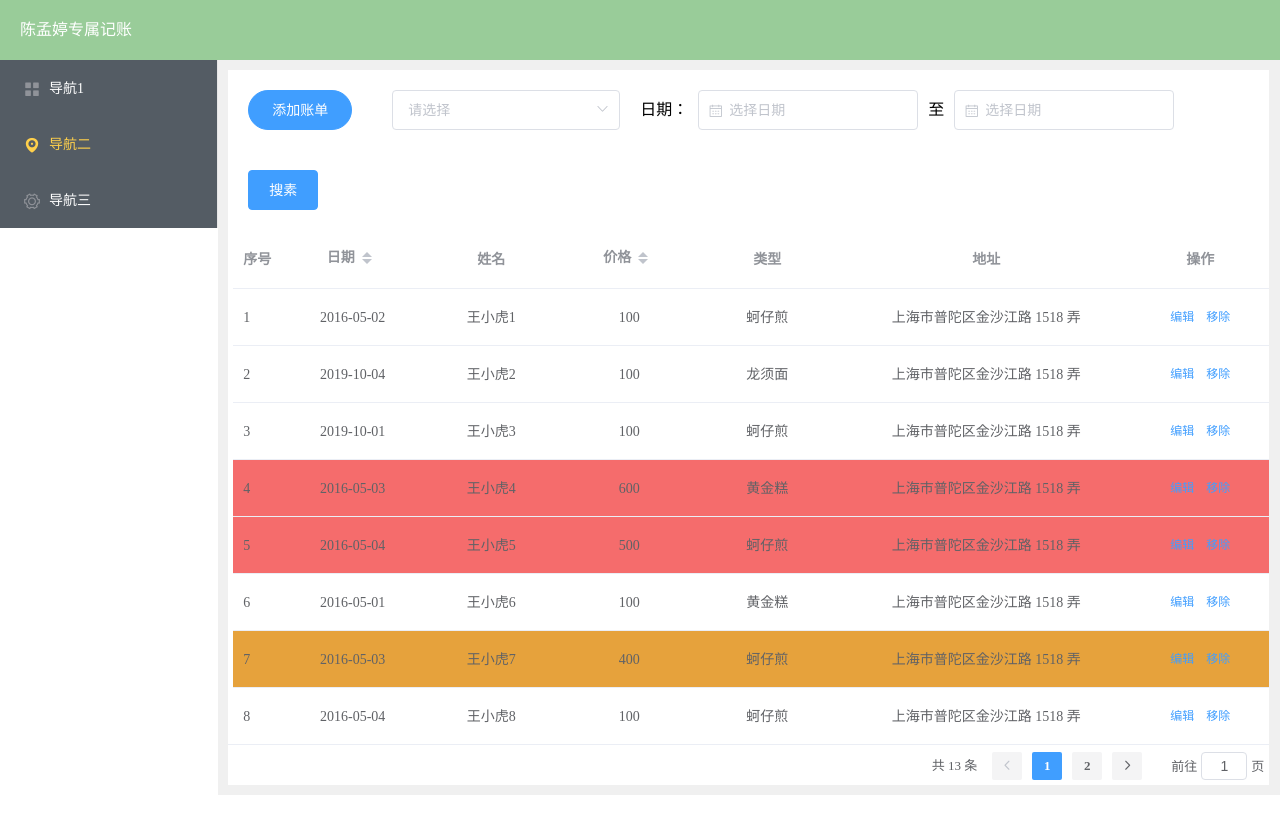
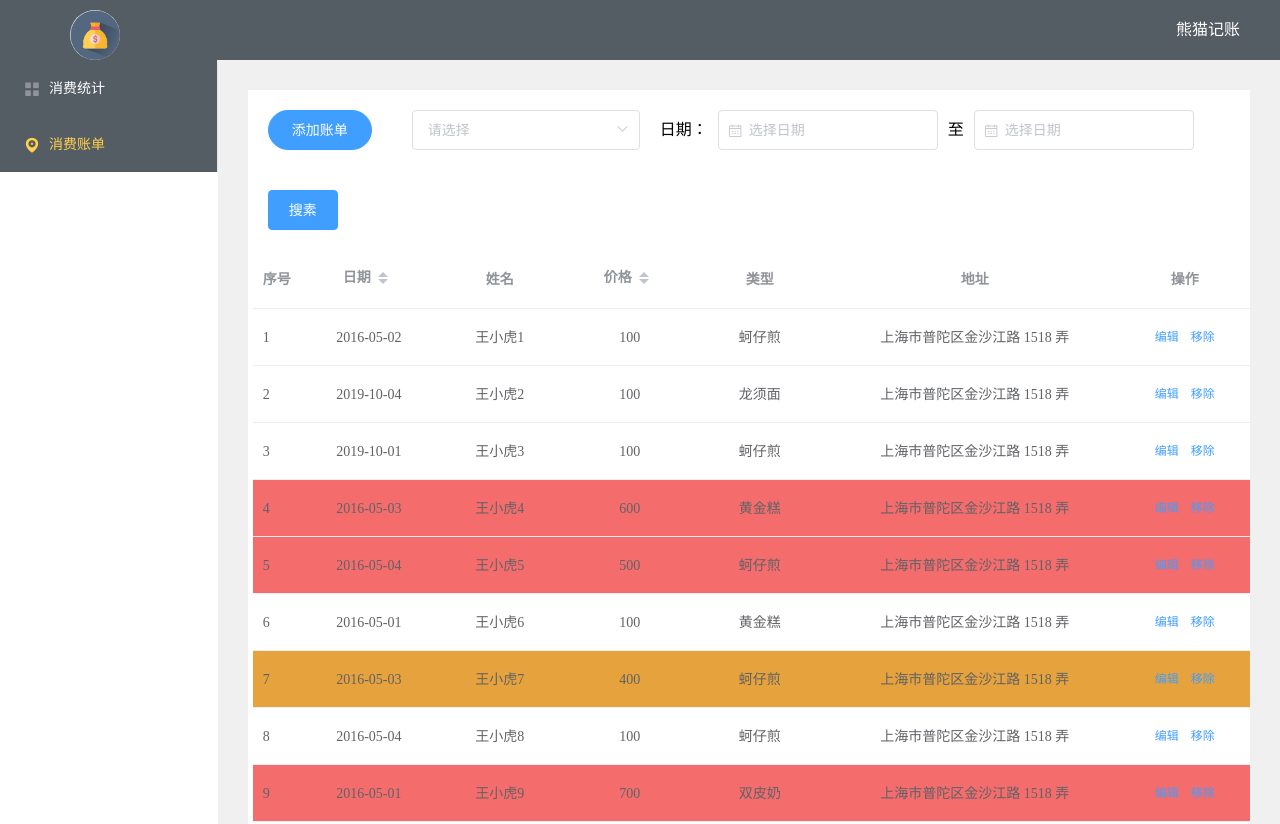
Before and after one commit to AlcGus/consumeerp, a Vue app: page /main in a window 1280 px wide. Shown: the top 824 px of the page. Before the commit the page ends 800 px from the top, so only its background shows below. Built offline with nearby package versions, Linux system fonts and the light colour scheme.

Commit message:
"修改样式"

```diff
--- a/src/App.vue
+++ b/src/App.vue
@@ -1,10 +1,19 @@
 <template>
   <div id="app">
-    <el-header>陈孟婷专属记账</el-header>
-    <el-aside style="width: 17%;">
-      <checkleft></checkleft>
-    </el-aside>
-    <router-view></router-view>
+    <el-container>
+      <el-header>
+        <img src="../static/logo.jpg" alt srcset />
+        <p>熊猫记账</p>
+      </el-header>
+      <el-container>
+        <el-aside style="width: 17%;">
+          <checkleft></checkleft>
+        </el-aside>
+        <el-main>
+          <router-view></router-view>
+        </el-main>
+      </el-container>
+    </el-container>
   </div>
 </template>
 
@@ -22,23 +31,32 @@ export default {
 </script>
 
 <style>
-*{
-  /* overflow-y:hidden; */
+#app {
+  overflow: auto;
 }
 .el-header {
-  background-color: #99cc99;
+  background-color: #545c64;
   color: #fff;
-  text-align: left;
   line-height: 60px;
 }
-.el-aside {
-  /* display: block;
-  position: absolute;
-  left: 0;
-  top: 70px;
-  bottom: 0;
-  background-color: #545c64;
-  border-right-width: 0px; */
+.el-header img {
+  width: 50px;
+  height: 50px;
+  margin-left: 50px;
+  margin-top: 10px;
+  border-radius: 50%;
   float: left;
 }
+.el-header p {
+  float: right;
+  margin: 0;
+  margin-right: 20px;
+}
+.el-aside {
+  float: left;
+}
+.el-main {
+  padding: 0px;
+  background-color: #f0f0f0;
+}
 </style>
--- a/src/components/AddRecord.vue
+++ b/src/components/AddRecord.vue
@@ -72,14 +72,14 @@ export default {
           }
         ],
         ttype: [
-          { required: true, message: "请选择消费类型", trigger: "change" }
+          { required: true, message: "请选择消费类型", trigger: "blur" }
         ],
         date: [
           {
             type: "date",
             required: true,
             message: "请选择消费日期",
-            trigger: "change"
+            trigger: "blur"
           }
         ],
         address: [
--- a/src/components/CheckLeft.vue
+++ b/src/components/CheckLeft.vue
@@ -32,19 +32,19 @@ export default {
       sider_menu_data: [
         {
           path: "/home",
-          title: "导航1",
+          title: "消费统计",
           icon: "el-icon-menu"
         },
         {
           path: "/main",
-          title: "导航二",
+          title: "消费账单",
           icon: "el-icon-location"
         },
-        {
-          path: "",
-          title: "导航三",
-          icon: "el-icon-setting"
-        }
+        // {
+        //   path: "",
+        //   title: "导航三",
+        //   icon: "el-icon-setting"
+        // }
       ]
     };
   },
@@ -60,10 +60,4 @@ export default {
 </script>
 
 <style>
-.checkleft{
-  float: left;
-}
-.el-menu-item{
-
-}
 </style>
--- a/src/components/Home.vue
+++ b/src/components/Home.vue
@@ -6,7 +6,7 @@
       <el-col :span="24" style="padding-bottom: 8px;">
         <el-card>
           <div slot="header">网站访客来源分析</div>
-           <div id="main" style="width: 600px;height: 400px;"></div>
+          <div id="main" style="width: 600px;height: 400px;"></div>
         </el-card>
       </el-col>
       <el-col :span="12" style="padding-right: 4px;">
@@ -18,7 +18,7 @@
       <el-col :span="12" style="padding-left: 4px;">
         <el-card>
           <div slot="header">未来一周天气变化</div>
-         <div id="main2" style="width: 600px;height: 400px;"></div>
+          <div id="main2" style="width: 600px;height: 400px;"></div>
         </el-card>
       </el-col>
     </el-row>
@@ -95,24 +95,12 @@ export default {
 };
 </script>
 <style scoped>
-* {
-  margin: 0;
-  padding: 0;
-  list-style: none;
-/* overflow:auto; */
-}
 #tohome {
-  width: 83%;
-  float: left;
-  background-color: #f0f0f0;
-  /* border: 1px solid red;  */
-}
-#main {
   width: 98%;
   margin: 10px auto;
-  padding-bottom: 10px;
-  background-color: #fff;
-  /* border: 1px solid red; */
-  /* box-shadow:5px 2px 6px #000 */
+}
+#main,
+#main1，#main2 {
+  margin: 0 auto;
 }
 </style>
--- a/src/components/Main.vue
+++ b/src/components/Main.vue
@@ -58,41 +58,6 @@
             :total="total"
           ></el-pagination>
         </div>
-        <el-dialog title="消费记录" :label-width="formLabelWidth" :visible.sync="dialogFormVisible">
-          <el-form :model="form" resetField>
-            <el-form-item label="日期" :label-width="formLabelWidth">
-              <el-date-picker
-                v-model="form.date"
-                value-format="yyyy-MM-dd"
-                type="date"
-                placeholder="选择日期"
-              ></el-date-picker>
-            </el-form-item>
-            <el-form-item label="姓名" :label-width="formLabelWidth">
-              <el-input v-model="form.name" auto-complete="off" style="width:220px;"></el-input>
-            </el-form-item>
-            <el-form-item label="消费金额" :label-width="formLabelWidth">
-              <el-input v-model="form.moeny" auto-complete="off" style="width:220px;"></el-input>
-            </el-form-item>
-            <el-form-item label="消费类型" :label-width="formLabelWidth">
-              <el-select v-model="form.ttype" placeholder="请选择">
-                <el-option
-                  v-for="item in options"
-                  :key="item.value"
-                  :label="item.label"
-                  :value="item.value"
-                ></el-option>
-              </el-select>
-            </el-form-item>
-            <el-form-item label="地址" :label-width="formLabelWidth">
-              <el-input v-model="form.address" auto-complete="off"></el-input>
-            </el-form-item>
-          </el-form>
-          <div slot="footer" class="dialog-footer">
-            <el-button @click="dialogFormVisible = false">取 消</el-button>
-            <el-button type="primary" @click="btnclickOk">确 定</el-button>
-          </div>
-        </el-dialog>
       </div>
     </div>
   </div>
@@ -108,9 +73,8 @@ export default {
       value1: null,
       value2: null,
       total: 0,
-      pagesize: 8,
+      pagesize: 11,
       currentPage: 1,
-      dialogFormVisible: false,
       form: {
         date: "",
         name: "",
@@ -118,7 +82,6 @@ export default {
         ttype: "",
         address: ""
       },
-      formLabelWidth: "120px"
     };
   },
   methods: {
@@ -190,10 +153,6 @@ export default {
     current_change(currentPage) {
       this.currentPage = currentPage;
     },
-    btnclickOk() {
-      this.tableData.push(this.form);
-      this.dialogFormVisible = false;
-    },
     deleteRow(index, rows) {
       rows.splice(index, 1);
     }
@@ -213,19 +172,11 @@ export default {
 </script>
 
 <style>
-#tomain {
-  width: 83%;
-  float: left;
-  background-color: #f0f0f0;
-  /* border: 1px solid red;  */
-}
 #main {
   width: 98%;
   margin: 10px auto;
   padding-bottom: 10px;
   background-color: #fff;
-  /* border: 1px solid red; */
-  /* box-shadow:5px 2px 6px #000 */
 }
 .el-table {
   padding-left: 5px;
@@ -234,9 +185,6 @@ export default {
 .el-table .warning-row {
   background: #e6a23c;
 }
-/* .el-table {
-  left: 10px;
-} */
 
 .el-table .danger-row {
   background: #f56c6c;
@@ -256,7 +204,6 @@ export default {
 }
 .selecttime {
   margin-left: 20px;
-  /* margin-right: 10px; */
 }
 .mainheader .el-date-editor {
   margin: 0 10px;
@@ -265,8 +212,6 @@ export default {
   margin-left: 5px;
 }
 .dpage {
-  /* margin-left: 10px; */
-  /* border: 1px solid black; */
   height: 30px;
 }
 .fly {
--- a/src/router/index.js
+++ b/src/router/index.js
@@ -14,13 +14,17 @@ Router.prototype.push = function push(location){
   return routerPush.call(this,location).catch(error => error)
 }
 
-const CheckLeft = () => import('../components/CheckLeft.vue')
 const Home = () => import('../components/Home.vue')
 const Main = () => import('../components/Main.vue')
 const AddRecord = () => import('../components/AddRecord.vue')
 
 export default new Router({
-  routes: [{
+  routes: [
+    {
+      path:"/",
+      component:Home
+    },
+    {
       path: '/home',
       component: Home
     },
```
Also changed, not shown: static/logo.jpg (added).
